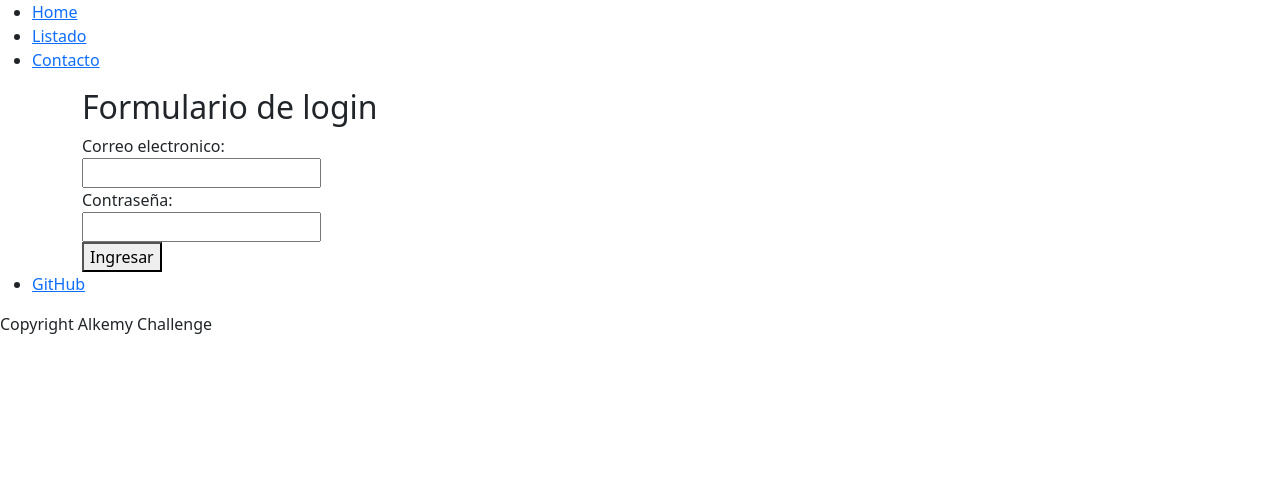
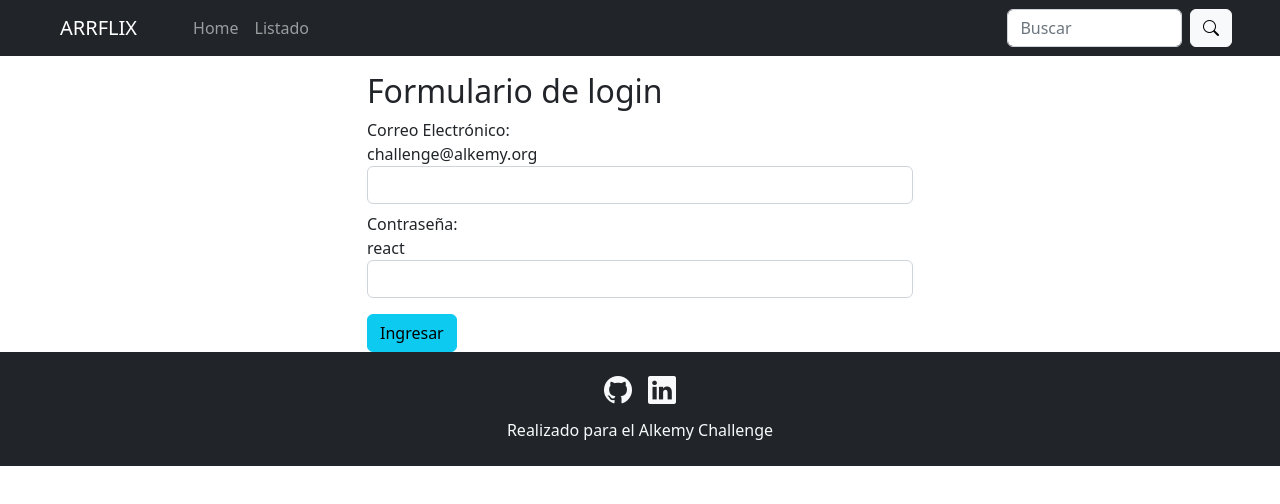
Before and after one commit to damian-arrieta/alkemy, a React (Create React App) app in the folder react-skill-up/: page / in a window 1280 px wide. Shown: the top 504 px of the page. Built offline with nearby package versions, Linux system fonts and the light colour scheme.

Commit message:
Add Buscador component

```diff
--- a/react-skill-up/package.json
+++ b/react-skill-up/package.json
@@ -9,6 +9,7 @@
     "@testing-library/user-event": "^13.5.0",
     "axios": "^1.3.0",
     "bootstrap": "^5.2.3",
+    "bootstrap-icons": "^1.10.3",
     "react": "^18.2.0",
     "react-dom": "^18.2.0",
     "react-router-dom": "^6.8.0",
--- a/react-skill-up/src/App.js
+++ b/react-skill-up/src/App.js
@@ -7,9 +7,6 @@ import Header from './components/Header';
 import Footer from './components/Footer';
 import Login from "./components/Login";
 import Detalle from "./components/Detalle";
-
-//Styles
-import './css/bootstrap.min.css'
 
 function App() {
   return (
--- /dev/null
+++ b/react-skill-up/src/components/Buscador.js
@@ -0,0 +1,24 @@
+import React from 'react';
+import swAlert from '@sweetalert/with-react';
+
+export default function Buscador() {
+
+    const submitHandler = e => {
+        e.preventDefault();
+        const keyword = e.currentTarget.keyword.value;
+        if (keyword.length === 0) {
+            swAlert(<h5>Tienes que escribir una palabra clave</h5>)
+        }
+    }
+
+  return (
+    <form className='d-flex align-items-center mx-5' onSubmit={submitHandler}>
+        <label className='form-label mb-0 mx-2'>
+            <input className='form-control' type="text" name="keyword" placeholder='Buscar' />
+        </label>
+        <button className='btn btn-light' type="submit">
+            <i class="bi bi-search"></i>
+        </button>
+    </form>
+  )
+}
--- a/react-skill-up/src/components/Footer.js
+++ b/react-skill-up/src/components/Footer.js
@@ -1,20 +1,26 @@
 //Libraries
 import React from 'react';
-
-//Styles
-import '../css/bootstrap.min.css';
 
 export default function Footer() {
   return (
     <footer>
-        <nav>
-            <ul>
-                <li>
-                    <a href="https://github.com/damian-arrieta" rel='noopener noreferrer'>GitHub</a>
-                </li>
-            </ul>
-        </nav>
-        <p>Copyright Alkemy Challenge</p>
+      <nav className='navbar navbar-expand-lg navbar-dark bg-dark'>
+        <div className='container d-flex justify-content-center flex-column'>
+          <ul className='navbar-nav'>
+            <li className='nav-item'>
+              <a className='nav-link fs-3 text-light' href="https://github.com/damian-arrieta" rel='noopener noreferrer'>
+                <i className="bi bi-github"></i>
+              </a>
+            </li>
+            <li className='nav-item'>
+              <a className='nav-link fs-3 text-light' href="https://www.linkedin.com/in/damian-arrieta/" rel='noopener noreferrer'>
+                <i className="bi bi-linkedin text-light"></i>
+              </a>
+            </li>
+          </ul>
+          <p className='fs-6 text-light'>Realizado para el Alkemy Challenge</p>
+        </div>
+      </nav>
     </footer>
   )
 }
--- a/react-skill-up/src/components/Header.js
+++ b/react-skill-up/src/components/Header.js
@@ -2,24 +2,30 @@
 import React from 'react';
 import { Link } from 'react-router-dom';
 
-//Styles
-import '../css/bootstrap.min.css';
+//Components
+import Buscador from './Buscador';
 
 export default function Header() {
   return (
     <header>
-        <nav>
-            <ul>
-                <li>
-                    <Link to='/'>Home</Link>
-                </li>
-                <li>
-                    <Link to='/Listado'>Listado</Link>
-                </li>
-                <li>
-                    <Link to='/Contacto'>Contacto</Link>
-                </li>
-            </ul>
+        <nav className='navbar navbar-expand-lg navbar-dark bg-dark'>
+            <div className='container'>
+                <Link className='navbar-brand mx-5' to='/'>ARRFLIX</Link>
+                <button className='navbar-toggler' type='button' data-bs-toggle='collapse' data-bs-target='#navbarNav' aria-controls='navbarNav' aria-expanded='false' aria-label='Toggle Navigation'>
+                    <span className='navbar-toggler-icon'></span>
+                </button>
+                <div className="collapse navbar-collapse" id='navbarNav'>
+                    <ul className='navbar-nav'>
+                        <li className='nav-item'>
+                            <Link className='nav-link' to='/'>Home</Link>
+                        </li>
+                        <li className='nav-item'>
+                            <Link className='nav-link' to='/Listado'>Listado</Link>
+                        </li>
+                    </ul>
+                </div>
+            </div>
+            <Buscador />
         </nav>
     </header>
   )
--- a/react-skill-up/src/components/Login.js
+++ b/react-skill-up/src/components/Login.js
@@ -45,20 +45,28 @@ export default function Login() {
     <>
         { token && <Navigate to='/listado' /> }
 
+        <div className="row">
+            <div className="col-6 offset-3">
                 <h2>Formulario de login</h2>
                 <form onSubmit={submitHandler}>
-            <label>
-                <span>Correo electronico:</span> <br />
-                <input type="email" name="email" />
+                    <label className='form-label d-block mt-2'>
+                        <span>Correo Electrónico:</span>
+                        <br />
+                        <span>challenge@alkemy.org</span>
+                        <br />
+                        <input className='form-control' type="text" name='email' />
                     </label>
+                    <label className='form-label d-block mt-2'>
+                        <span>Contraseña:</span>
                         <br />
-            <label>
-                <span>Contraseña:</span> <br />
-                <input type="password" name="password" />
+                        <span>react</span>
+                        <br />
+                        <input className='form-control' type="password" name='password' />
                     </label>
-            <br />
-            <button type="submit">Ingresar</button>
+                    <button className='btn btn-info mt-2' type='submit'>Ingresar</button>
                 </form>
+            </div>
+        </div>
     </>
   )
 }
--- a/react-skill-up/src/index.js
+++ b/react-skill-up/src/index.js
@@ -2,6 +2,11 @@ import React from 'react';
 import App from './App';
 import { BrowserRouter } from 'react-router-dom';
 import { createRoot } from 'react-dom/client';
+
+
+//Styles
+import './css/bootstrap.min.css';
+import 'bootstrap-icons/font/bootstrap-icons.css';
 
 const container = document.getElementById('root');
 const root = createRoot(container);
```
Also changed, not shown: 1 other file (tests, documents, lock files or other folders). Lines whose indentation alone changed are shown as unchanged.
